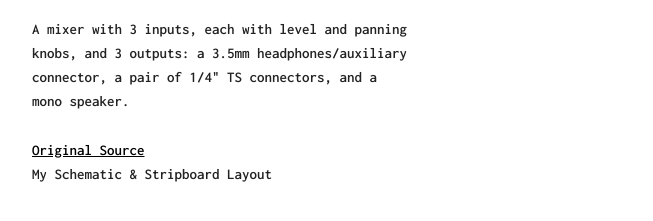
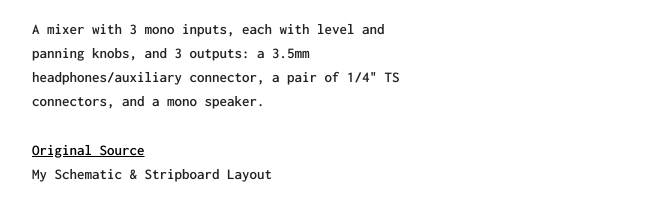
Before and after one commit to mattbraddock/mattbraddock.github.io, a plain HTML site: page music/index.html in a window 1280 px wide. Shown: the part 421-642 px from the top of the page, without its empty margins (128-781 px from the left). Drawn offline with Linux system fonts and the light colour scheme.

Commit message:
missing word

```diff
--- a/music/index.html
+++ b/music/index.html
@@ -82,7 +82,7 @@
         <div class="row">
             <div class="five columns">
                 <h4>Mixer</h4>
-                <p>A mixer with 3 inputs, each with level and panning knobs, and 3 outputs: a 3.5mm headphones/auxiliary connector, a pair of 1/4" TS connectors, and a mono speaker.</p>
+                <p>A mixer with 3 mono inputs, each with level and panning knobs, and 3 outputs: a 3.5mm headphones/auxiliary connector, a pair of 1/4" TS connectors, and a mono speaker.</p>
                 <p>
                     <a href="http://musicfromouterspace.com/analogsynth_new/OLDIESBUTGOODIES/AUDIOMIXER/panningmixer.html" target="_blank">Original Source</a><br>
                     My Schematic & Stripboard Layout
```
